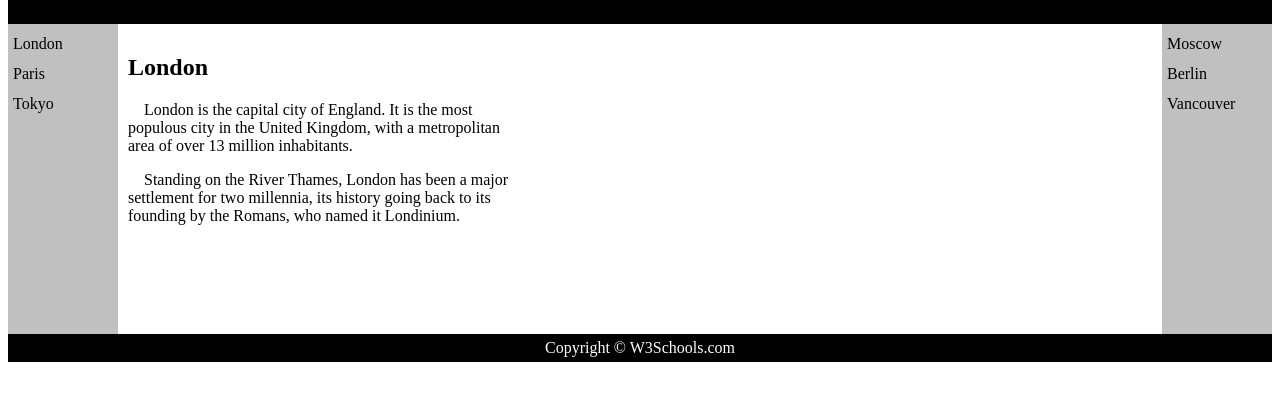
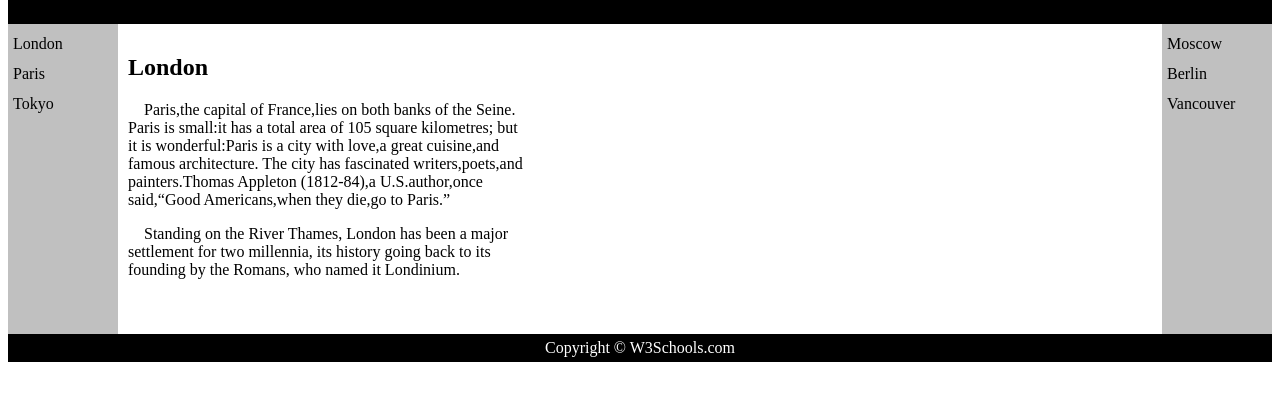
Before and after one commit to zdwweb/web, a plain HTML site: page index.html in a window 1280 px wide. Shown: the part 74-474 px from the top of the page. Drawn offline with Linux system fonts and the light colour scheme.

Commit message:
Update index.html

```diff
--- a/index.html
+++ b/index.html
@@ -66,8 +66,10 @@ Vancouver<br>
 <div id="section">
 <h2>London</h2>
 <p>
-&nbsp &nbsp London is the capital city of England. It is the most populous city in the United Kingdom,
-with a metropolitan area of over 13 million inhabitants.
+&nbsp &nbsp Paris,the capital of France,lies on both banks of the Seine.
+            Paris is small:it has a total area of 105 square kilometres;
+            but it is wonderful:Paris is a city with love,a great cuisine,and famous architecture.
+            The city has fascinated writers,poets,and painters.Thomas Appleton (1812-84),a U.S.author,once said,“Good Americans,when they die,go to Paris.”
 </p>
 <p>
 &nbsp &nbsp Standing on the River Thames, London has been a major settlement for two millennia,
```
